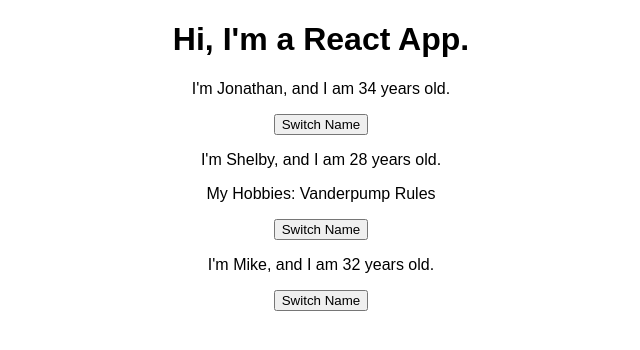
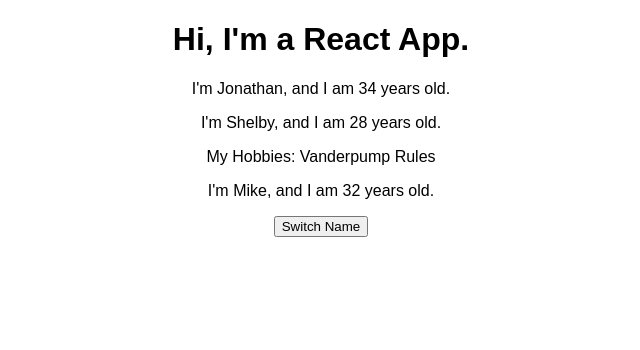
Before and after one commit to Jerik0/react-complete-guide, a React (Create React App) app: page / in a window 1280 px wide. Shown: the top 350 px of the page, without its empty margins (319-959 px from the left). Built offline with nearby package versions, Linux system fonts and the light colour scheme.

Commit message:
move button to App component from Person component. Create switchNameHandler method and insert as event listener into button

```diff
--- a/src/App.js
+++ b/src/App.js
@@ -12,6 +12,11 @@ class App extends Component {
     ]
   }
 
+  // 'handler' is used to show that you are not calling this function but that it is used to handle events.
+  switchNameHandler = () => {
+    console.log('was clicked');
+  }
+
   render() {
     return (
       <div className="App">
@@ -19,6 +24,7 @@ class App extends Component {
         <Person name={this.state.people[0].name} age={this.state.people[0].age} />
         <Person name={this.state.people[1].name} age={this.state.people[1].age}>My Hobbies: Vanderpump Rules</Person>
         <Person name={this.state.people[2].name} age={this.state.people[2].age} />
+        <button onClick={this.switchNameHandler}>Switch Name</button>
       </div>
    // <div></div> <<< this is bad form, though loosely and technically allowed, we should only have one root element.
     );
--- a/src/Person/Person.js
+++ b/src/Person/Person.js
@@ -7,8 +7,8 @@ const person = props => {
     <div>
       <p>I'm {props.name}, and I am {props.age} years old.</p>
       <p>{props.children}</p>
-      <button>Switch Name</button>
     </div>
+    // onClick uses a CAPITAL C instead of lowercase because it is JSX.
   // props.children refers to ANYTHING between the opening and closing tag of the component (including complex JS).
   )
 }
```
